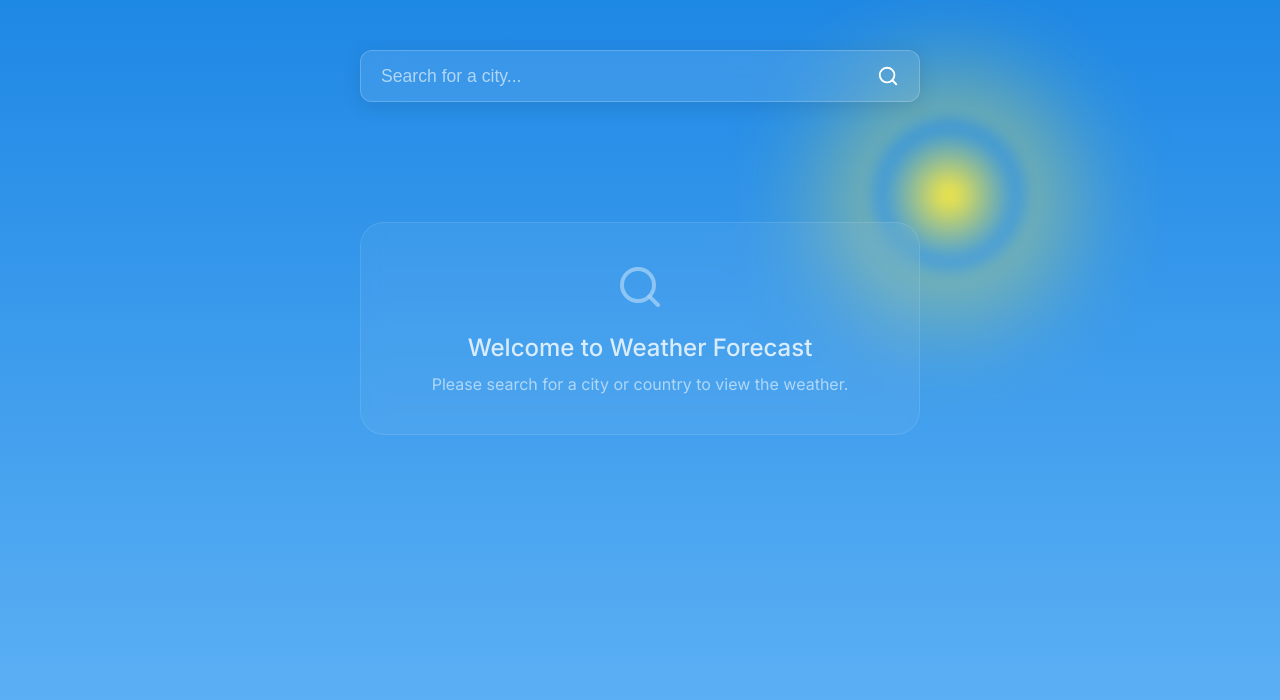
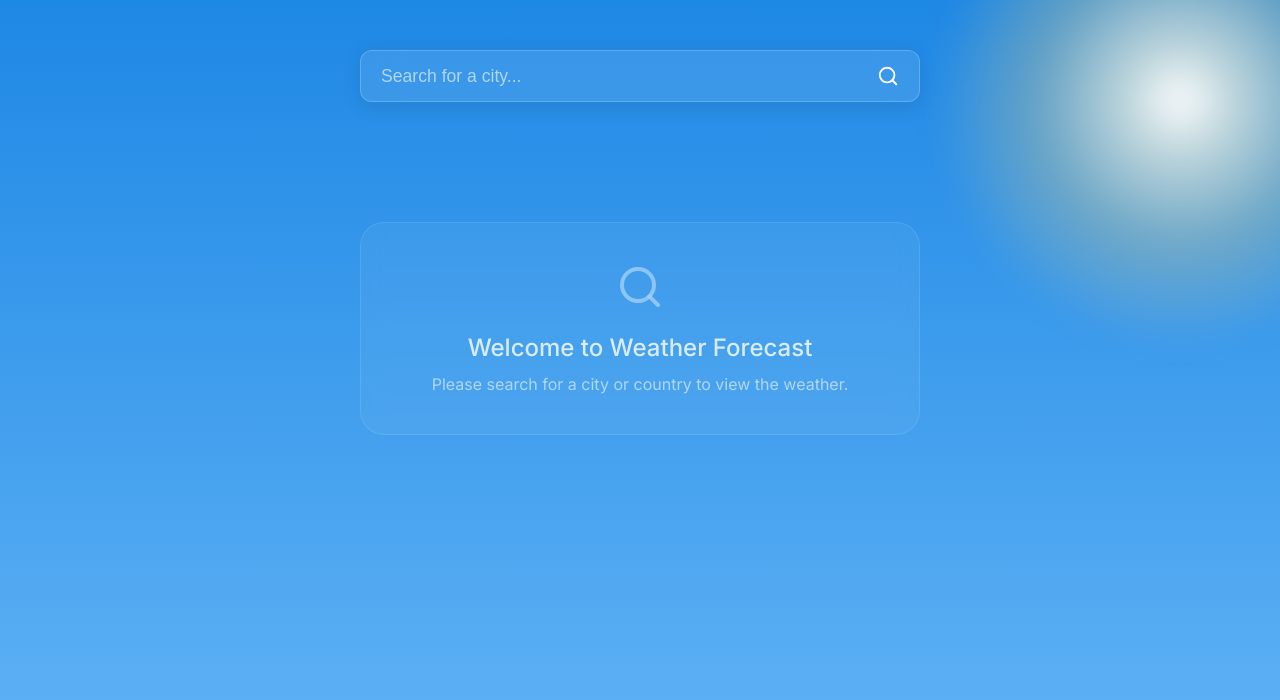
Before and after one commit to 1MeetPatel/Weather-Forecasting, a React app in the folder frontend/: page / in a window 1280 px wide. Shown: the top 700 px of the page. Built offline with nearby package versions, Linux system fonts and the light colour scheme; the HTML template or start-up script is replaced by a standard one.

Commit message:
style: refine sun-glow to be a soft, warm golden-white light flare

```diff
--- a/frontend/src/components/WeatherBackground.css
+++ b/frontend/src/components/WeatherBackground.css
@@ -24,12 +24,14 @@
 /* Sun and Moon glow */
 .sun-glow {
   position: absolute;
-  top: 15%; right: 20%;
-  width: 150px; height: 150px;
-  background: radial-gradient(circle, rgba(255,235,59,1) 0%, rgba(255,235,59,0.4) 40%, rgba(255,255,255,0) 70%);
+  top: -150px;
+  right: -150px;
+  width: 500px;
+  height: 500px;
+  background: radial-gradient(circle, rgba(255, 255, 255, 1) 0%, rgba(255, 244, 214, 0.7) 15%, rgba(255, 214, 120, 0.3) 40%, rgba(255, 255, 255, 0) 70%);
   border-radius: 50%;
-  box-shadow: 0 0 100px 50px rgba(255, 235, 59, 0.4);
-  filter: blur(8px);
+  filter: blur(15px);
+  pointer-events: none;
 }
 
 .moon-glow {
```
